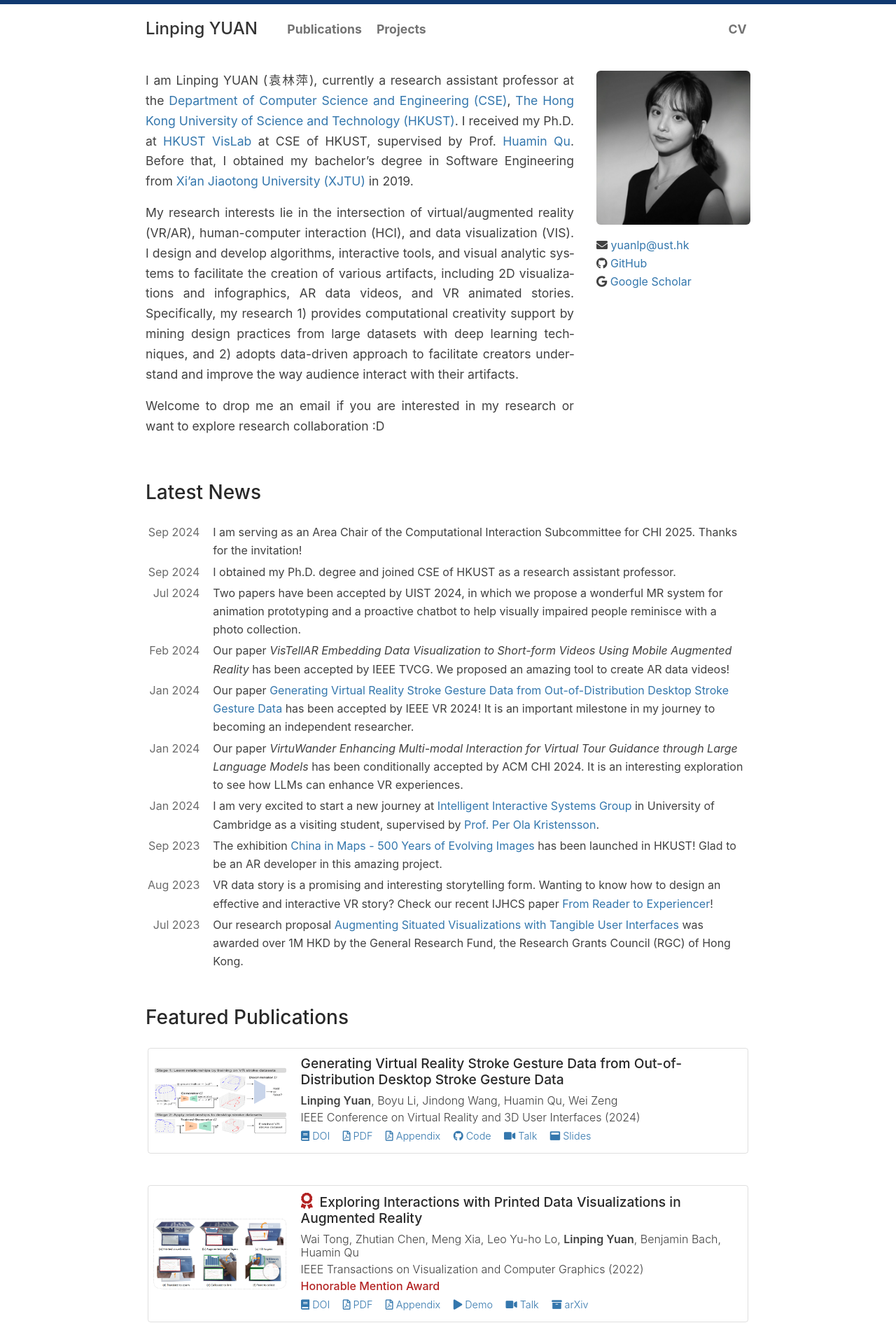
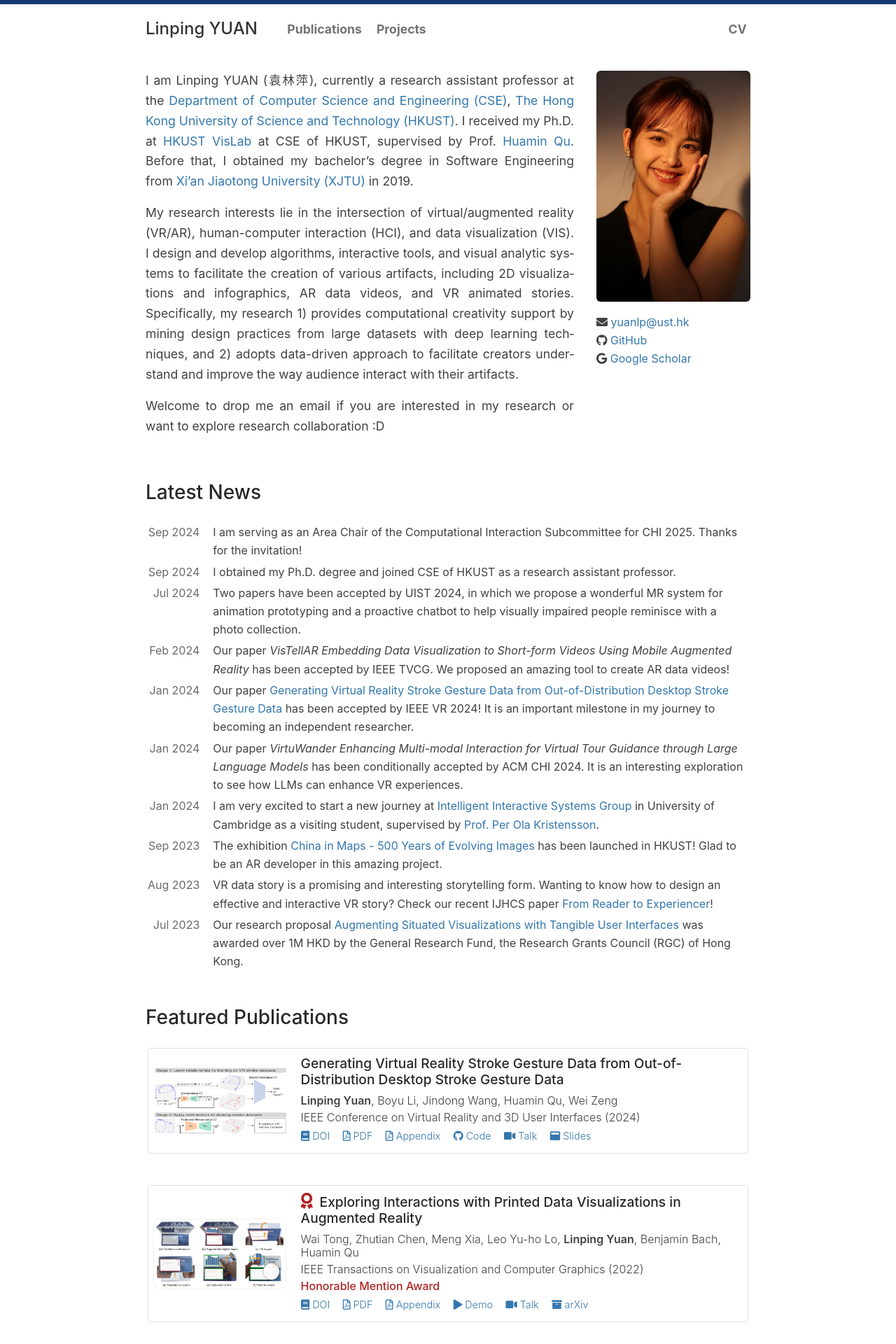
Before and after one commit to yuanlinping/yuanlinping.github.io, a Jekyll site: the page built from index.md, in a window 1280 px wide. Shown: the top 1920 px of the page at 70% size. Built offline with Jekyll 4.4.1, drawn with Linux system fonts in a browser that asks for light colours.

Commit message:
adjust the photos

```diff
--- a/_sass/_home.scss
+++ b/_sass/_home.scss
@@ -22,7 +22,7 @@
 
       picture, img {
         width: 220px;
-        height: 220px;
+        height: 330px;
         border-radius: 6px;
       }
 
```
Also changed, not shown: images/linping_profile.jpg, images/linping_profile_2.jpg (deleted), images/linping_profile_3.jpg (added).
